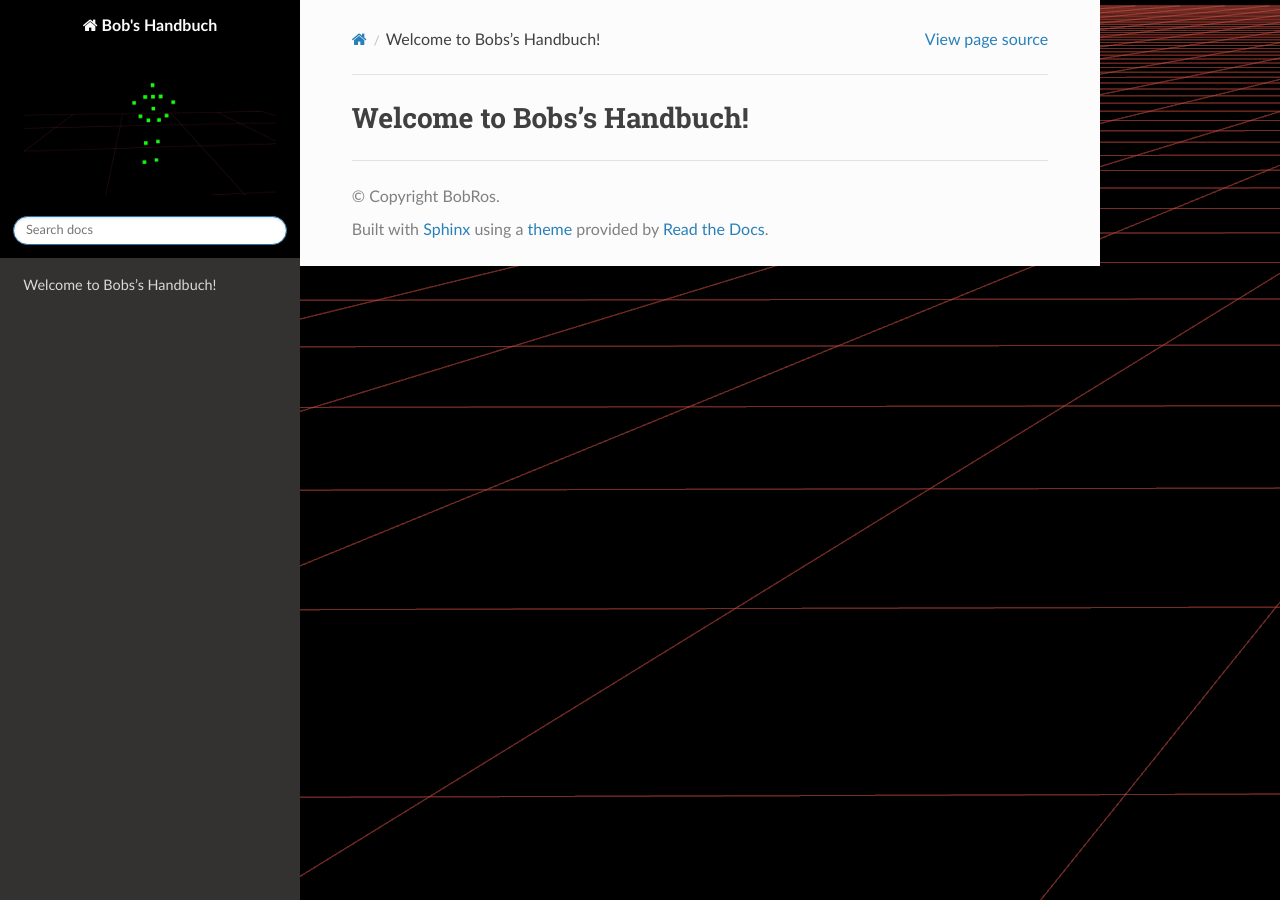
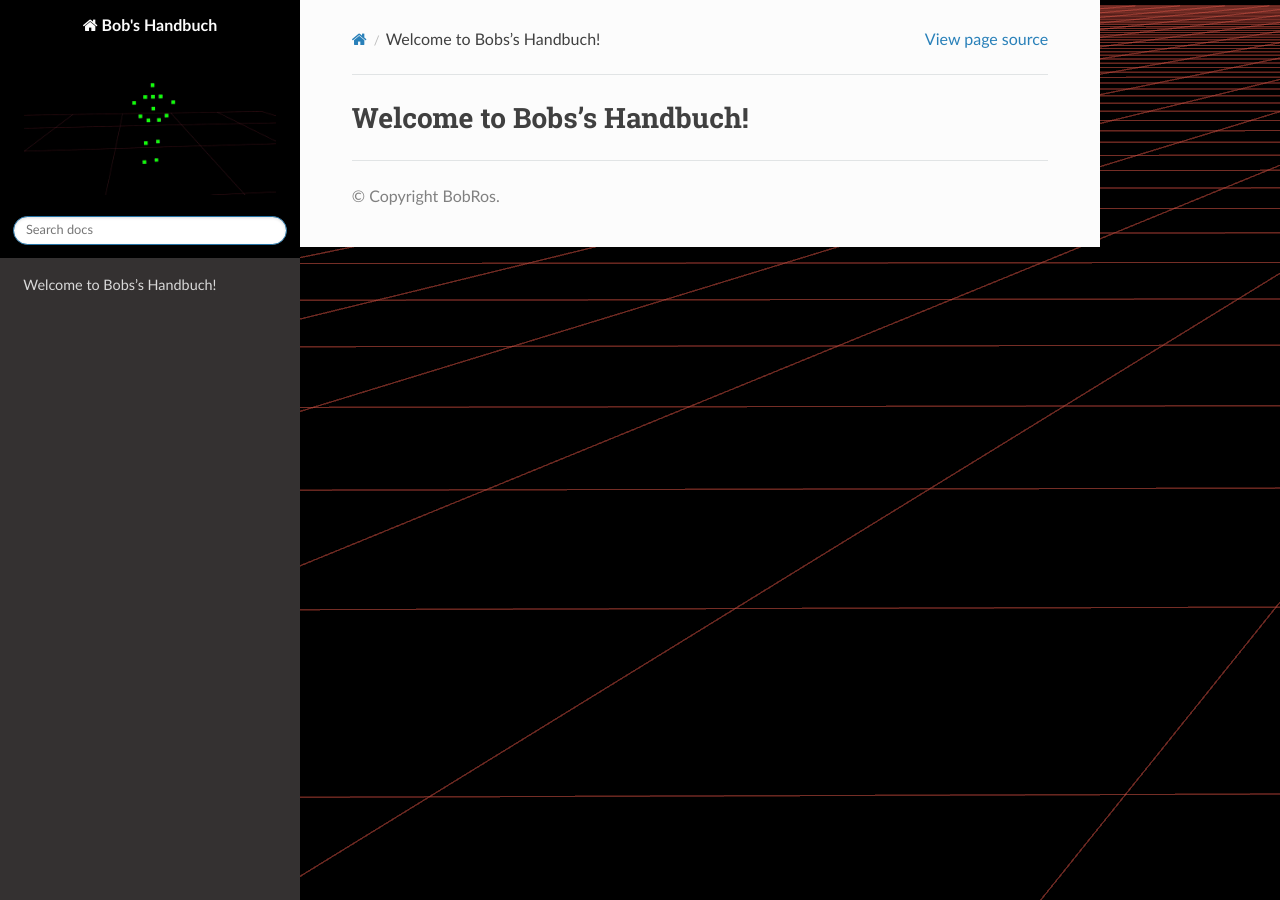
Before and after one commit to bob-ros2/bob_handbuch, a Sphinx documentation site: the page built from doc/index.rst, in a window 1280 px wide. Built offline with Sphinx 7.4.7 and the Read the Docs theme 3.1.0, drawn with Linux system fonts in a browser that asks for light colours; pages that are not in the unit, such as notebooks, are missing from menus; some of the changed lines change nothing that is shown.

```diff
--- a/doc/conf.py
+++ b/doc/conf.py
@@ -28,6 +28,7 @@
 html_static_path = ['_static']
 
 
+html_show_sphinx = False
 html_favicon = '_static/profile_image-300x300.png'
 html_logo = '_static/bob_vv.gif'
 html_css_files = [
--- a/doc/index.rst
+++ b/doc/index.rst
@@ -1,11 +1,8 @@
-.. You can adapt this file completely to your liking, but it should at least
-   contain the root `toctree` directive.
-
 Welcome to Bobs's Handbuch!
 ===================================
 
 .. toctree::
-   :maxdepth: 3
+   :maxdepth: 2
    :caption: Packages:
 
    bob/bob-topic-tools.md
```
Also changed, not shown: 3 other files.
